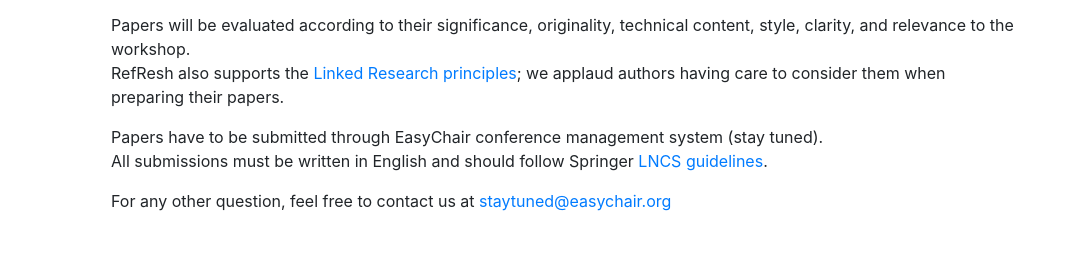
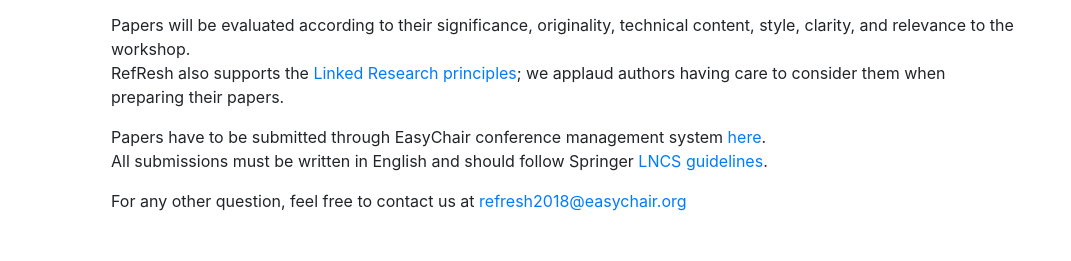
Before and after one commit to andremann/RefResh-2020, a website with bundled scripts: page index.html in a window 1280 px wide. Shown: the part 2443-2704 px from the top of the page, without its empty margins (209-1280 px from the left). Built offline with nearby package versions, Linux system fonts and the light colour scheme; a web font is replaced by a local one.

Commit message:
added easychair details

```diff
--- a/index.html
+++ b/index.html
@@ -201,12 +201,12 @@
                 we applaud authors having care to consider them when preparing their papers.
               </p>
               <p>
-                Papers have to be submitted through EasyChair conference management system (stay tuned).
+                Papers have to be submitted through EasyChair conference management system <a href="https://easychair.org/conferences/?conf=refresh2018">here</a>.
                 <br/>
                 All submissions must be written in English and should follow Springer <a href="http://www.springer.com/gp/computer-science/lncs/conference-proceedings-guidelines">LNCS guidelines</a>.
               </p>
               <p>
-                For any other question, feel free to contact us at <a href="mailto://staytuned@easychair.org">staytuned@easychair.org</a>
+                For any other question, feel free to contact us at <a href="mailto://refresh2018@easychair.org">refresh2018@easychair.org</a>
               </p>
             </div>
           </div>
```
